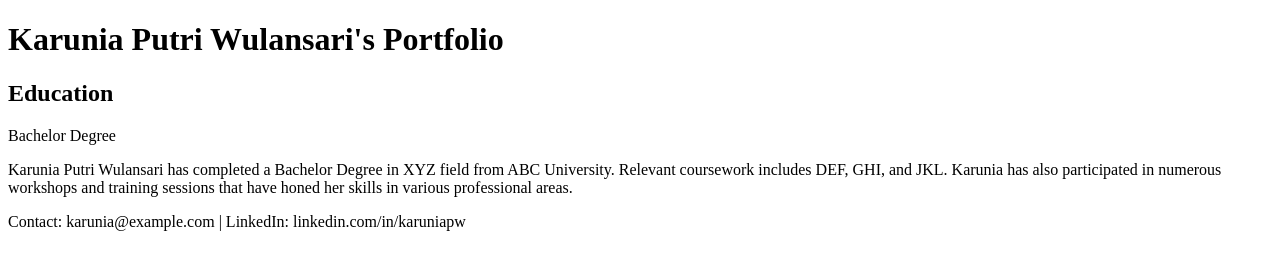
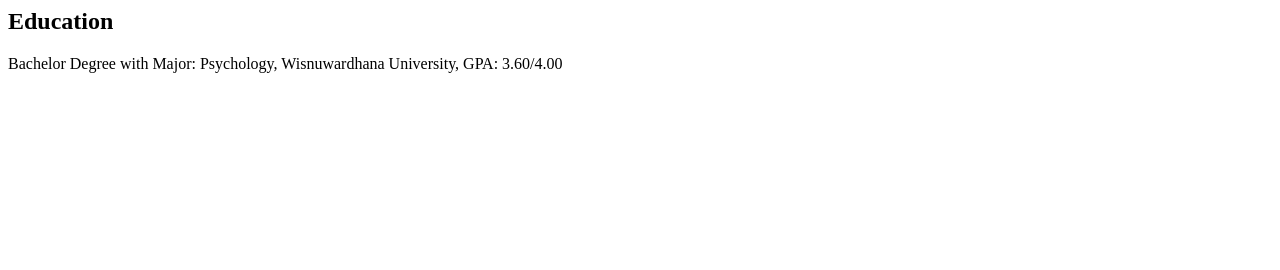
Before and after one commit to wulan94/portofolio-va, a plain HTML site: page index.html in a window 1280 px wide. Drawn offline with Linux system fonts and the light colour scheme.

Commit message:
Update education section in index.html

```diff
--- a/index.html
+++ b/index.html
@@ -1,21 +1,4 @@
-<!DOCTYPE html>
-<html lang="en">
-<head>
-    <meta charset="UTF-8">
-    <meta name="viewport" content="width=device-width, initial-scale=1.0">
-    <title>Portofolio</title>
-</head>
-<body>
-    <header>
-        <h1>Karunia Putri Wulansari's Portfolio</h1>
-    </header>
-    <section id="education">
-        <h2>Education</h2>
-        <p>Bachelor Degree</p>
-        <p>Karunia Putri Wulansari has completed a Bachelor Degree in XYZ field from ABC University. Relevant coursework includes DEF, GHI, and JKL. Karunia has also participated in numerous workshops and training sessions that have honed her skills in various professional areas.</p>
-    </section>
-    <footer>
-        <p>Contact: karunia@example.com | LinkedIn: linkedin.com/in/karuniapw</p>
-    </footer>
-</body>
-</html>
+<section id="education">
+    <h2>Education</h2>
+    <p>Bachelor Degree with Major: Psychology, Wisnuwardhana University, GPA: 3.60/4.00</p>
+</section>
```
